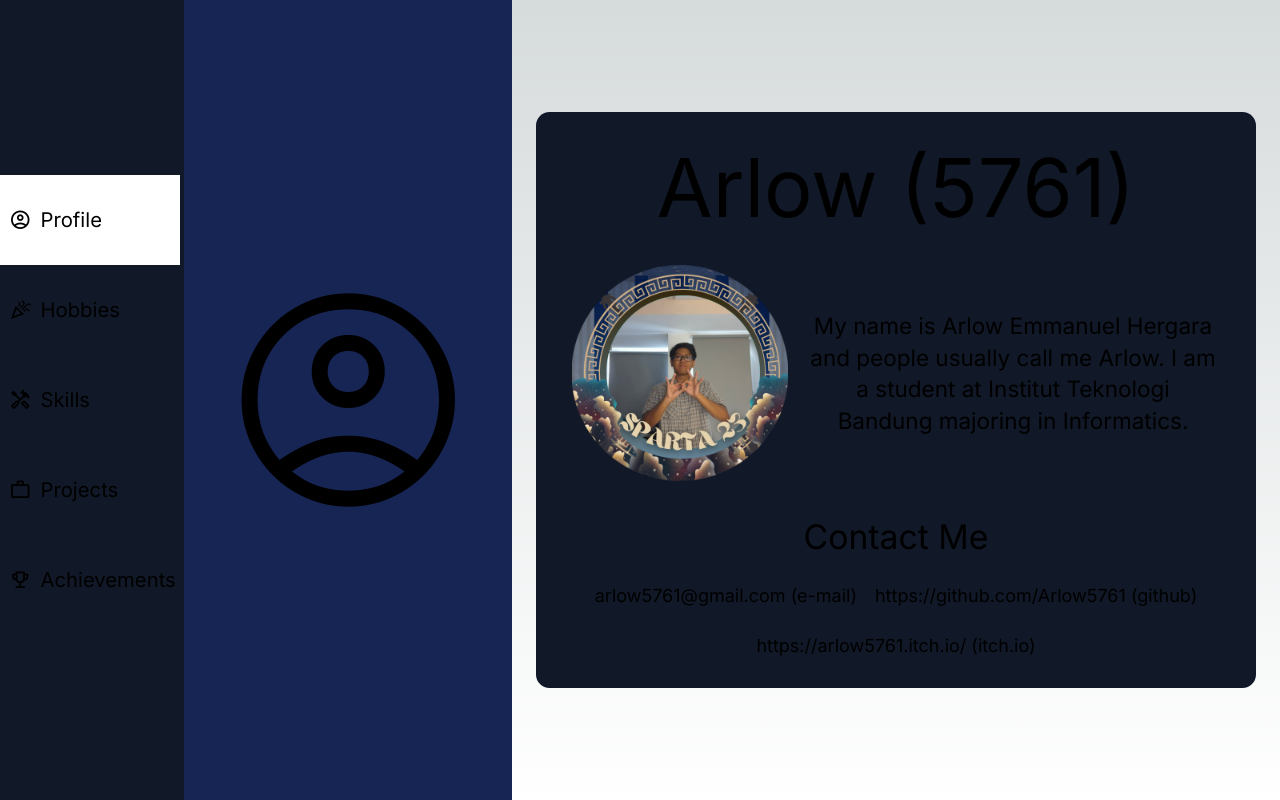
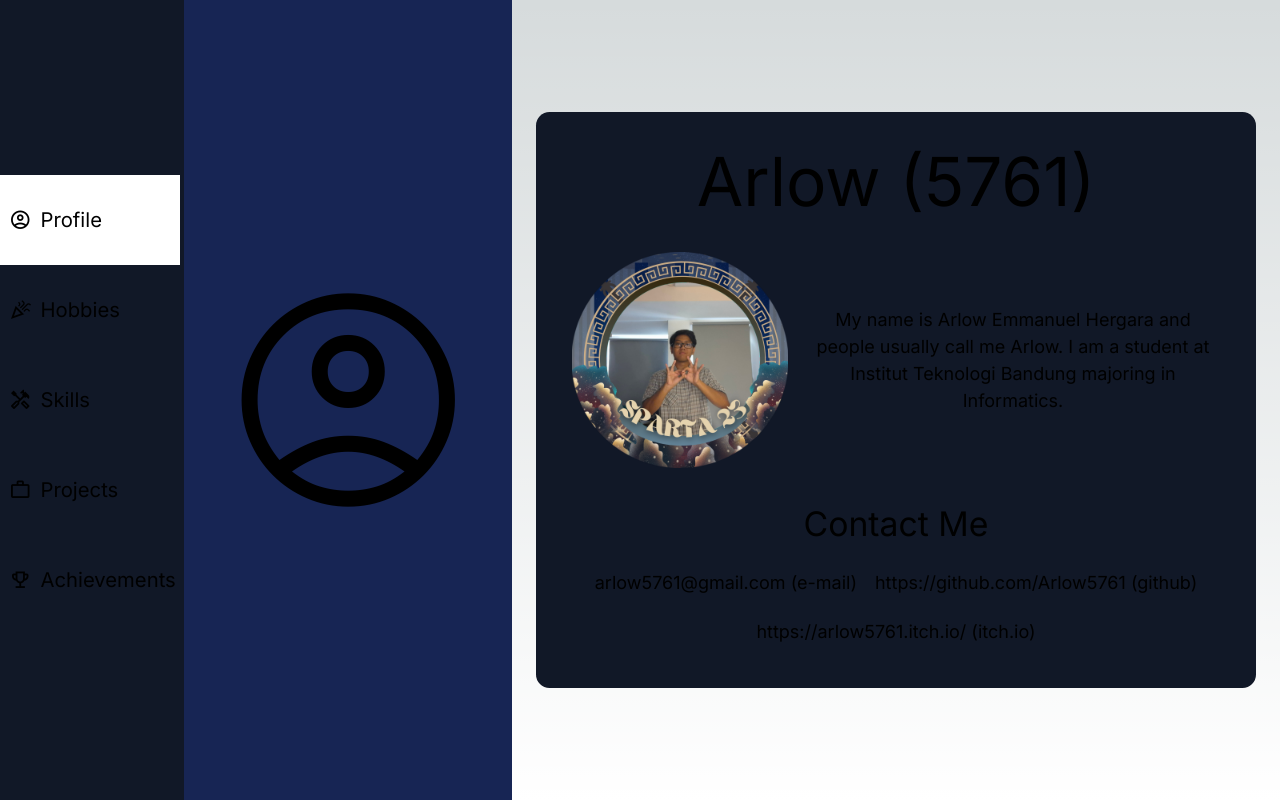
Before and after one commit to Arlow5761/sparta-portfolio, a Next.js app: page / in a window 1280 px wide. Built offline with nearby package versions, Linux system fonts and the light colour scheme.

Commit message:
feat: change text size to fit on smaller devices

```diff
--- a/app/page.tsx
+++ b/app/page.tsx
@@ -5,7 +5,7 @@ export default function Home() {
   return (
     <div className="w-full h-full flex justify-center items-center">
       <div className="bg-gray-900 rounded-xl flex flex-col h-[32rem] w-[40rem] p-8 gap-4">
-        <div className="w-full text-center text-7xl mb-4">
+        <div className="w-full text-center text-6xl mb-4">
           Arlow (5761)
         </div>
         <div className="flex gap-4">
@@ -17,7 +17,7 @@ export default function Home() {
             sizes="100vw"
             className="min-h-48 min-w-48 h-48 w-48 object-cover"
           />
-          <div className="h-full text-xl text-center content-center">
+          <div className="h-full text-base text-center content-center">
             My name is Arlow Emmanuel Hergara and people usually call me Arlow. I am a student at Institut Teknologi Bandung majoring in Informatics.
           </div>
         </div>
```
